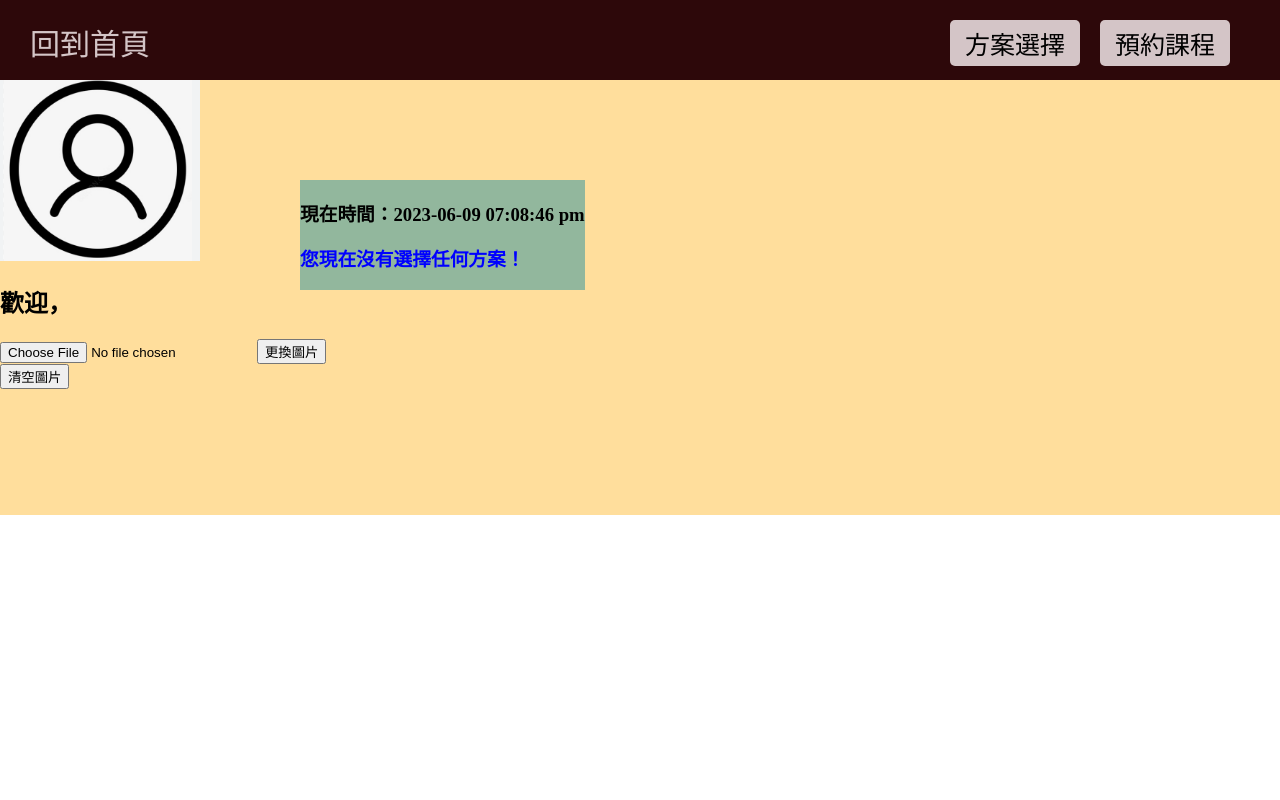
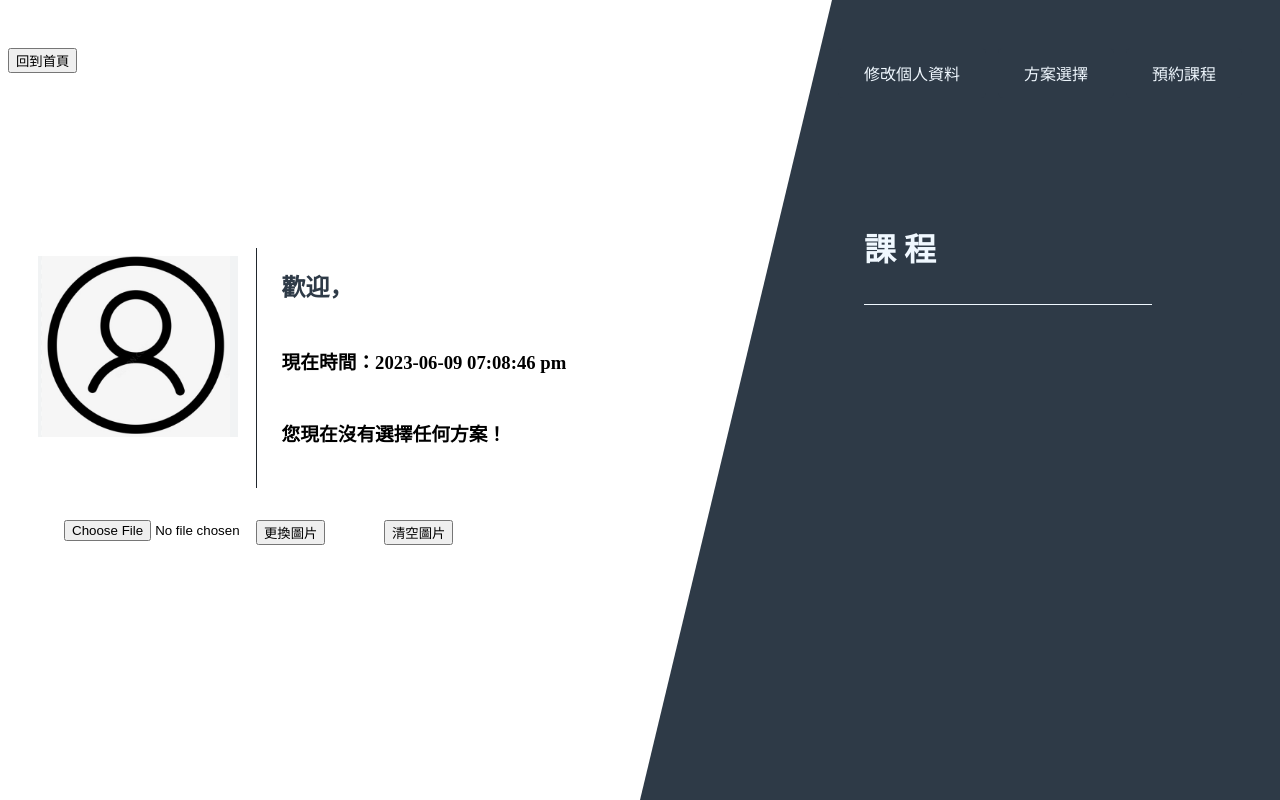
Before and after one commit to mark90645/welovejenny, a PHP site: page /member_info_page.php in a window 1280 px wide. Run offline with PHP 8.4, Linux system fonts and the light colour scheme; data that the repository does not hold is empty; some libraries are stand-ins or nearby versions.

Commit message:
0609個人頁面好好看

```diff
--- a/CSS/member_info_page.css
+++ b/CSS/member_info_page.css
@@ -1,18 +1,111 @@
+#index_bt{
+    position: absolute;
+    top:6%;
+}
+
+.bt{
+    font-size: 100%;
+    border: none;
+    background-color: #2e3a47;
+    color: aliceblue;
+    padding: 1% 2% 1% 2%;
+    border-radius: 5px;
+}
+.bt:hover{
+    color: #21272d;
+    background-color: #ccd6e0;
+}
 
 #back_bt1{
     position: absolute;
-    top:20px;
-    right:50px;
+    top:6%;
+    right:3%;
 }
 #back_bt2{
     position: absolute;
-    top:20px;
-    right:200px;
+    top:6%;
+    right:13%;
+}
+#change_bt{
+    position: absolute;
+    top:6%;
+    right:23%;
 }
 
-#section_2{
-    background-color:  #92b79d;
+#head_pic{
     position: absolute;
-    top:180px;
-    left:300px;
+    top: 32vh;
+    left: 3vw;
 }
+
+.seperate_line{
+    position: absolute;
+    top: 31vh;
+    left: 20vw;
+    width: 0.9px;
+    height: 30%;
+    background-color: #21272d;
+}
+
+.info_text{
+    position:absolute;
+    top:31%;
+    left: 22vw;
+}
+.text1{
+    color: #2e3a47;
+}
+.text2{
+    top:41%;
+}
+.text3{
+    top:50%;
+}
+
+.pic_bt{
+    position: absolute;
+    top:65%;
+    left:5vw;
+}
+.pb2{
+    left:20vw;
+}
+.pb3{
+    left:30vw;
+}
+
+#section_3{
+    position: absolute;
+    right:0%;
+    top: 0%;
+    width: 50vw;
+    height: 100vh;
+    clip-path: polygon(30% 0, 100% 0, 100% 100%, 0% 100%);
+    background-color:  #2e3a47;
+    position: absolute;
+    z-index: -100;
+}
+
+.class_text{
+    position: absolute;
+    top:24%;
+    left: 35%;
+    font-size: 200%;
+    color: aliceblue;
+}
+
+.class_line{
+    position: absolute;
+    top:38%;
+    left: 35%;
+    width:45%;
+    height:0.5px;
+    background-color: aliceblue;
+}
+
+.text_position{
+    position: absolute;
+    top:38%;
+    left: 35%;
+    color: aliceblue;
+}
--- a/member_info_page.php
+++ b/member_info_page.php
@@ -23,14 +23,15 @@ else
     <head>
         <meta charset = "UTF-8"></meta>
         <title>會員資訊</title>
-        <link rel = "stylesheet" href = "./CSS/board.css" />
+        <!--<link rel = "stylesheet" href = "./CSS/board.css" />-->
         <link rel = "stylesheet" href = "./CSS/member_info_page.css" />
     </head>
     <body>
         <div class = "background">
-            <div class = "banner">
-                <input id = "index_bt" type="button" value="回到首頁" onclick = "location.href = 'index.php'">
-            </div>
+            <input id = "index_bt" type="button" value="回到首頁" onclick = "location.href = 'index.php'">
+            <input class = "bt" id = "back_bt1" type="button" value="預約課程" onclick = "location.href = 'reserve_page.php'">
+            <input class = "bt" id = "back_bt2" type="button" value="方案選擇" onclick = "location.href = 'plan_choose.php'">
+            <input class = "bt" id = "change_bt" type="button" value="修改個人資料" onclick = "location.href = 'change_password.php'">
             <?php
             $member_id = $member_id;
             // 大頭照上傳功能
@@ -114,28 +115,18 @@ else
 
             <div id="section_1">
                 <img style="width: 200px" alt="memberpic" id="head_pic" src="<?php echo $headPicPath; ?>">
-                <h2>歡迎，<?php echo $member_name; ?></h2>
+                <div class = "seperate_line"></div>
+                <h2 class = "info_text text1">歡迎，<?php echo $member_name; ?></h2>
                 <form method="POST" action="" enctype="multipart/form-data">
-                    <input type="file" name="photo" accept="image/jpeg, image/png" required>
-                    <button type="submit">更換圖片</button>
+                    <input  class = "pic_bt pb1" type="file" name="photo" accept="image/jpeg, image/png" required>
+                    <button class = "pic_bt pb2" type="submit">更換圖片</button>
                 </form>
                 <form method="POST" action="">
                     <input type="hidden" name="clear" value="1">
-                    <button type="submit">清空圖片</button>
+                    <button class = "pic_bt pb3" type="submit">清空圖片</button>
                 </form>
             </div>
-
-
-
-
-
-            <input class = "bt" id = "back_bt1" type="button" value="預約課程" onclick = "location.href = 'reserve_page.php'">
-            <br>
-            <br>
-            <input class = "bt" id = "back_bt2" type="button" value="方案選擇" onclick = "location.href = 'plan_choose.php'">
-            <br>
-            <br>
-             <div id = "section_2">
+            <div id = "section_2">
             <?php
                 $link = mysqli_connect(DB_SERVER, DB_USERNAME, DB_PASSWORD, DB_NAME);
                 $sql = "SELECT * FROM plan_choose WHERE member_name = '$member_name'";
@@ -146,26 +137,29 @@ else
                 $new=strtotime("+6 Months");
                 $advance=strtotime("+1 Years");
                 $master=strtotime("+2 Years");
-                echo "<h3>現在時間：".$DateAndTime."</h3>";
+                echo "<h3 class = 'info_text text2'>現在時間：".$DateAndTime."</h3>";
                 if(mysqli_num_rows($result) == 0){
-                    echo "<h3 style='color:blue;'>您現在沒有選擇任何方案！</h3>";
+                    echo "<h3 class = 'info_text text3'>您現在沒有選擇任何方案！</h3>";
                 }else{
                     $row = mysqli_fetch_assoc($result);
                     $plan = $row["plan_id"];
                     if($plan=="新手方案"){
-                    echo "<h3 style='color:blue;'>目前已選「".$plan."」，時限到".date('Y-m-d', $new)."</h3>";
+                    echo "<h3 class = 'info_text text3'>目前已選「".$plan."」，時限到".date('Y-m-d', $new)."</h3>";
                     }
                     if($plan=="進階方案"){
-                    echo "<h3 style='color:blue;'>目前已選「".$plan."」，時限到".date('Y-m-d', $advance)."</h3>";
+                    echo "<h3 class = 'info_text text3'>目前已選「".$plan."」，時限到".date('Y-m-d', $advance)."</h3>";
                     }
                     if($plan=="達人方案"){
-                    echo "<h3 style='color:blue;'>目前已選「".$plan."」，時限到".date('Y-m-d', $master)."</h3>";
+                    echo "<h3 class = 'info_text text3'>目前已選「".$plan."」，時限到".date('Y-m-d', $master)."</h3>";
                     }
                 }
                 mysqli_close($link);
             ?>
             </div>
                 <div id = "section_3">
+                <h3 class = "class_text">課 程</h3>
+                <div class = "class_line"></div>
+                <div class = "text_position">
                     <?php
                         $link = mysqli_connect(DB_SERVER, DB_USERNAME, DB_PASSWORD, DB_NAME);
                         $sql = "SELECT booking_date, class_type
@@ -177,22 +171,21 @@ else
                                 $bookdate = $row['booking_date'];
                                 $type = $row['class_type'];
                                 if ($type == "yoga") {
-                                    echo "<h3 style='color:blue;'>已為您預約".$bookdate."的瑜珈課程</h3>";
+                                    echo "<h3 class = 'booking_text'>已為您預約".$bookdate."的瑜珈課程</h3>";
                                 } elseif ($type == "bike") {
-                                    echo "<h3 style='color:blue;'>已為您預約".$bookdate."的飛輪課程</h3>";
+                                    echo "<h3 class = 'booking_text'>已為您預約".$bookdate."的飛輪課程</h3>";
                                 } elseif ($type == "aerobic") {
-                                    echo "<h3 style='color:blue;'>已為您預約".$bookdate."的有氧舞蹈課程</h3>";
+                                    echo "<h3 class = 'booking_text'>已為您預約".$bookdate."的有氧舞蹈課程</h3>";
                                 }else{
-                                    echo "<h3 style='color:blue;'>您現在沒有預約任何課程！</h3>";
+                                    echo "<h3 class = 'booking_text'>您現在沒有預約任何課程！</h3>";
                                 }
                             }
 
                         mysqli_close($link);
                     ?>
-                <br/><br/><br/>
+                </div>
                 </div>
             </div>
         </div>
-        </div>
     </body>
 </html>
```
